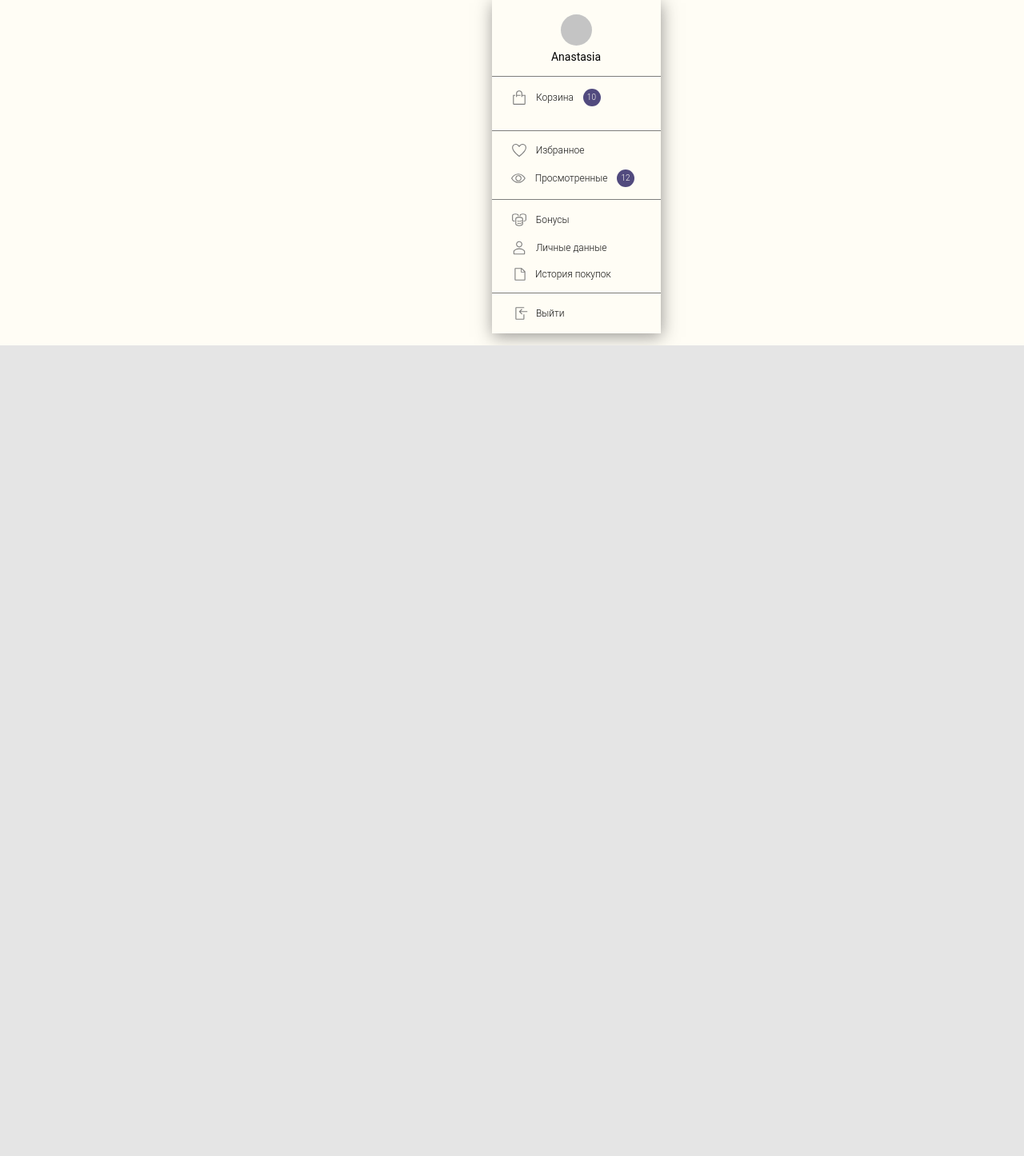
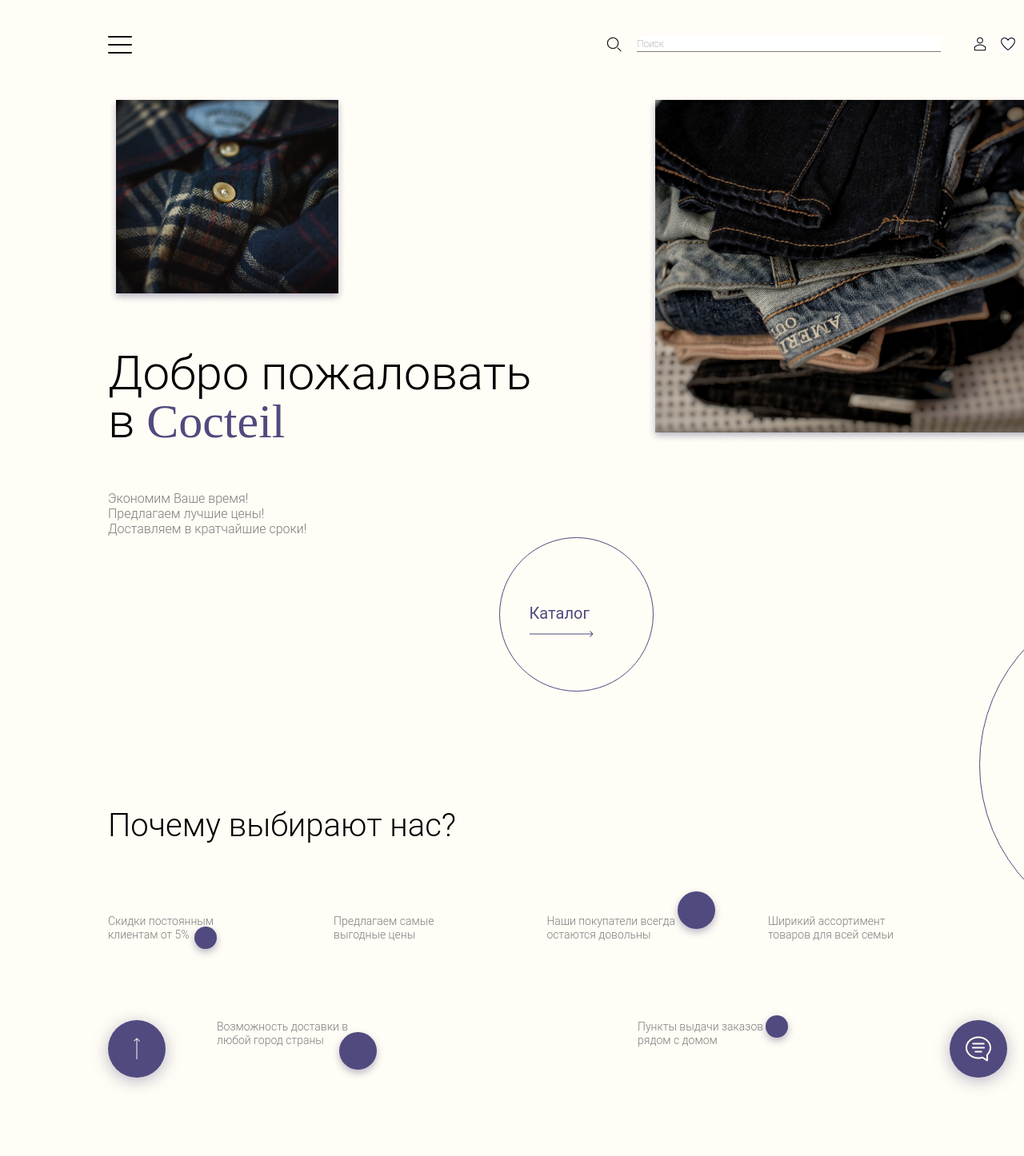
Before and after one commit to POMKA13/cocteil, a React (Create React App) app: page / in a window 1280 px wide. Shown: the top 1446 px of the page at 80% size. Before the commit the page ends 800 px from the top, so only its background shows below. Built offline with nearby package versions, Linux system fonts and the light colour scheme.

Commit message:
внесены правки 26.04.2023

```diff
--- a/src/App.js
+++ b/src/App.js
@@ -15,31 +15,30 @@ import UserLogIn from "./components/UserLogIn/UserLogIn";
 function App() {
     return (
         <div className="App">
-            {/*<div className='wrapper'>*/}
-            {/*    <header className='header'>*/}
-            {/*        <Navbar />*/}
-            {/*        <div className='searchContainer'>*/}
-            {/*            <Search />*/}
-            {/*            <User />*/}
-            {/*        </div>*/}
-            {/*    </header>*/}
-            {/*        <main>*/}
-            {/*            <Greetings />*/}
-            {/*            <Why />*/}
-            {/*            <div className='circle'></div>*/}
-            {/*            <Stock />*/}
-            {/*            <Reviews />*/}
-            {/*            <Question />*/}
-            {/*            <Cooperation />*/}
-            {/*            <InvitationToCooperation />*/}
-            {/*        </main>*/}
-            {/*</div>*/}
-            {/*<footer>*/}
-            {/*    <div className='wrapper'>*/}
-            {/*        <Footer />*/}
-            {/*    </div>*/}
-            {/*</footer>*/}
-            <UserLogIn />
+            <div className='wrapper'>
+                <header className='header'>
+                    <Navbar />
+                    <div className='searchContainer'>
+                        <Search />
+                        <User />
+                    </div>
+                </header>
+                    <main>
+                        <Greetings />
+                        <Why />
+                        <div className='circle'></div>
+                        <Stock />
+                        <Reviews />
+                        <Question />
+                        <Cooperation />
+                        <InvitationToCooperation />
+                    </main>
+            </div>
+            <footer>
+                <div className='wrapper'>
+                    <Footer />
+                </div>
+            </footer>
         </div>
     )
 }
```
